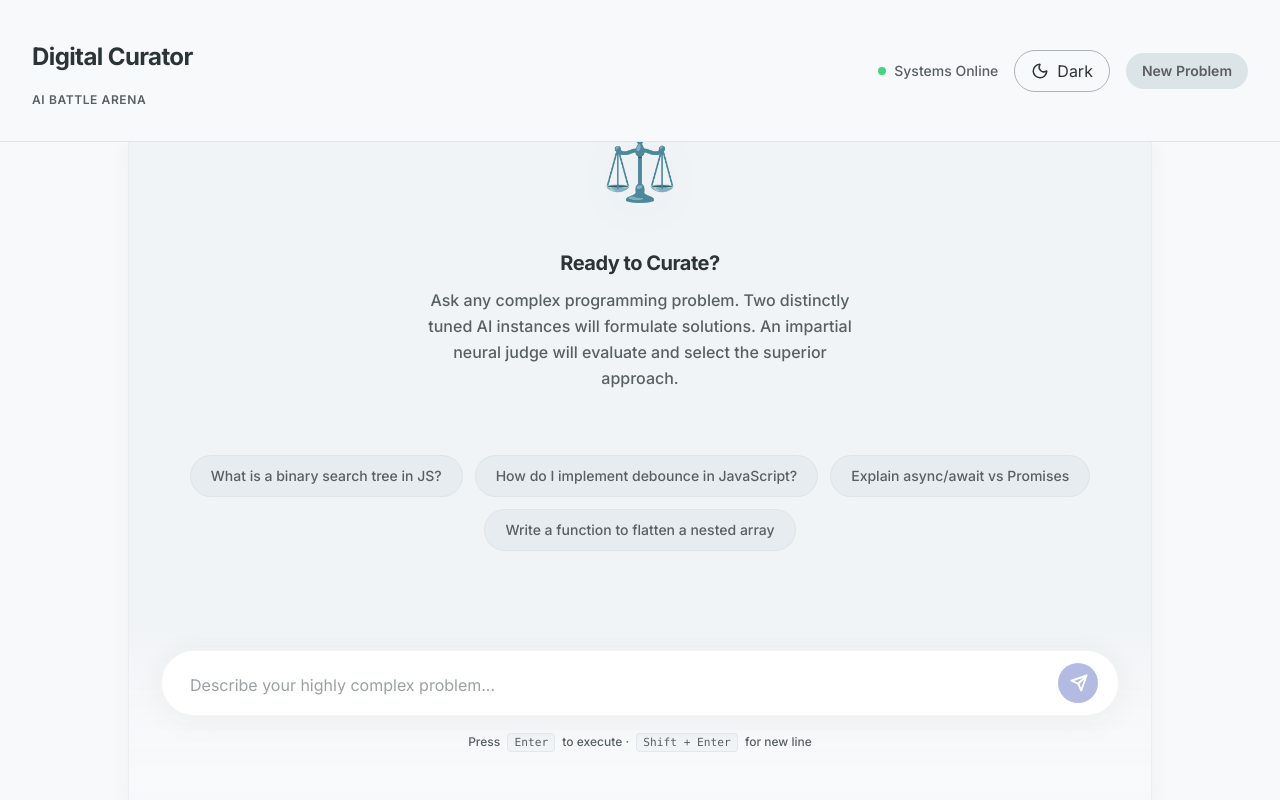
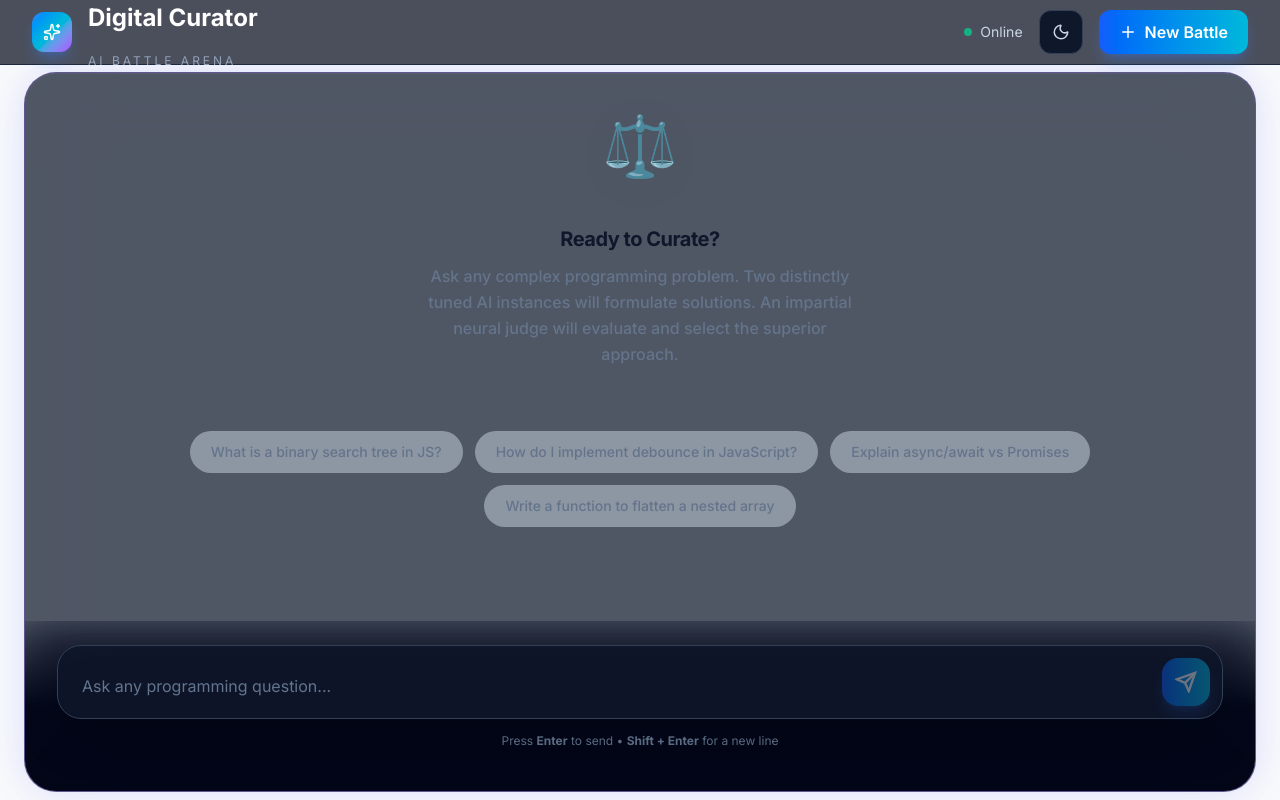
Before and after one commit to AbhishekYadav170/Ai-Arena, a React (Vite) app in the folder Frontend/: page / in a window 1280 px wide. Built offline with nearby package versions, Linux system fonts and the light colour scheme.

Commit message:
feat: implement Aurora background and enhance UI components

```diff
--- a/Frontend/src/app/App.jsx
+++ b/Frontend/src/app/App.jsx
@@ -4,7 +4,7 @@ import InputBar from '../components/InputBar'
 import Header from '../components/Header'
 import { generateBattleResponse } from '../services/battleService'
 import { useState, useEffect } from "react";
-
+import AuroraBackground from "../components/AuroraBackground";
 
 
 function App() {
@@ -28,30 +28,6 @@ function App() {
     setMessages([])
   }
 
-  // const handleSend = async (text) => {
-  //   if (!text.trim() || loading) return
-
-  //   const userMsg = { role: 'user', content: text, id: Date.now() }
-  //   setMessages(prev => [...prev, userMsg])
-  //   setLoading(true)
-
-  //   try {
-  //     const result = await generateBattleResponse(text)
-  //     const arenaMsg = {
-  //       role: 'arena',
-  //       id: Date.now() + 1,
-  //       problem: text,
-  //       solution_1: result.solution_1,
-  //       solution_2: result.solution_2,
-  //       judge: result.judge,
-  //     }
-  //     setMessages(prev => [...prev, arenaMsg])
-  //   } catch (err) {
-  //     console.error(err)
-  //   } finally {
-  //     setLoading(false)
-  //   }
-  // }
 
   const handleSend = async (text) => {
   if (!text.trim() || loading) return;
@@ -94,19 +70,33 @@ function App() {
 };
 
   return (
-    <div className="flex flex-col h-screen min-h-screen bg-surface">
+    <>
+       {darkMode && <AuroraBackground /> }
+    <div className="relative z-10 flex flex-col h-screen min-h-screen bg-transparent">
       <Header
           onNewChat={handleNewChat}
           darkMode={darkMode}
           setDarkMode={setDarkMode}
       />
-      <div className="flex-1 flex flex-col items-center overflow-hidden">
-        <div className="w-full max-w-5xl flex flex-col h-full bg-surface-container-low shadow-[0_4px_21px_0_rgba(43,52,55,0.05)] border-x border-outline-variant/10">
+      <div className="flex-1 flex  items-center justify-center p-6 overflow-hidden">
+       <div
+          className="w-full max-w-7xl h-[90vh] rounded-[32px] flex flex-col overflow-hidden backdrop-blur-2xl"
+          style={{
+                background: "rgba(15,23,42,0.72)",
+                border: "1px solid rgba(139,92,246,0.30)",
+                boxShadow: `
+                   0 0 30px rgba(139,92,246,.12),
+                   0 0 60px rgba(59,130,246,.08),
+                   inset 0 1px 0 rgba(255,255,255,.05)
+                `,
+          }}
+      >
           <ChatArea messages={messages} loading={loading} />
           <InputBar onSend={handleSend} loading={loading} />
         </div>
       </div>
     </div>
+    </>
   )
 }
 
--- /dev/null
+++ b/Frontend/src/components/AuroraBackground.jsx
@@ -0,0 +1,63 @@
+import { motion } from "framer-motion";
+
+export default function AuroraBackground() {
+
+  return (
+    <div className="fixed inset-0 -z-0 overflow-hidden">
+
+      {/* Base Background */}
+      <div className="absolute inset-0 bg-gradient-to-br from-slate-950 via-slate-900 to-black" />
+
+      {/* Blob 1 */}
+      <motion.div
+        animate={{
+          x: [0, 100, -50, 0],
+          y: [0, -80, 60, 0],
+          scale: [1, 1.3, 0.8, 1],
+        }}
+        transition={{
+          duration: 18,
+          repeat: Infinity,
+          ease: "easeInOut",
+        }}
+        className="absolute top-10 left-10 w-64 h-64 rounded-full"
+        // style={{
+        //       background: "#06b6d4",
+        //       opacity: 0.6,
+        //       filter: "blur(100px)",
+        // }}
+      />
+
+      {/* Blob 2 */}
+      <motion.div
+        animate={{
+          x: [0, -120, 80, 0],
+          y: [0, 120, -60, 0],
+          scale: [1, 0.8, 1.2, 1],
+        }}
+        transition={{
+          duration: 22,
+          repeat: Infinity,
+          ease: "easeInOut",
+        }}
+        className="absolute w-[600px] h-[600px] rounded-full bg-indigo-500/20 blur-[120px] bottom-[-180px] right-[-150px]"
+      />
+
+      {/* Blob 3 */}
+      <motion.div
+        animate={{
+          x: [0, 80, -60, 0],
+          y: [0, -60, 90, 0],
+          scale: [1, 1.1, 0.9, 1],
+        }}
+        transition={{
+          duration: 26,
+          repeat: Infinity,
+          ease: "easeInOut",
+        }}
+        className="absolute w-[450px] h-[450px] rounded-full bg-purple-500/20 blur-[120px] left-1/2 top-1/2 -translate-x-1/2 -translate-y-1/2"
+      />
+
+    </div>
+  );
+}
--- a/Frontend/src/components/Header.jsx
+++ b/Frontend/src/components/Header.jsx
@@ -35,8 +35,56 @@
 
 
 
-import React from "react";
-import { Moon, Sun } from "lucide-react";
+// import React from "react";
+// import { Moon, Sun } from "lucide-react";
+
+// export default function Header({
+//   onNewChat,
+//   darkMode,
+//   setDarkMode,
+// }) {
+//   return (
+//     <header className="flex items-center justify-between px-8 py-4 bg-surface/80 backdrop-blur-xl border-b border-surface-container-highest z-10 sticky top-0">
+//       <div className="flex items-center gap-3">
+//         <div>
+//           <h1 className="text-xl font-bold tracking-tight text-on-surface">
+//             Digital Curator
+//           </h1>
+//           <p className="text-xs font-semibold text-on-surface-variant uppercase tracking-wider">
+//             AI Battle Arena
+//           </p>
+//         </div>
+//       </div>
+
+//       <div className="flex items-center gap-4">
+//         <div className="flex items-center gap-2">
+//           <span className="w-2 h-2 rounded-full bg-green-500 animate-pulse"></span>
+//           <span className="text-sm font-medium text-on-surface-variant">
+//             Systems Online
+//           </span>
+//         </div>
+
+//         <button
+//           onClick={() => setDarkMode(!darkMode)}
+//           className="flex items-center gap-2 px-4 py-2 rounded-full border border-outline-variant hover:bg-surface-container-high transition"
+//         >
+//           {darkMode ? <Sun size={18} /> : <Moon size={18} />}
+//           {darkMode ? "Light" : "Dark"}
+//         </button>
+
+//         <button
+//           onClick={onNewChat}
+//           className="flex items-center gap-2 px-4 py-2 rounded-full bg-surface-container-highest text-primary hover:bg-surface-container-lowest transition-all font-semibold text-sm"
+//         >
+//           New Problem
+//         </button>
+//       </div>
+//     </header>
+//   );
+// }
+
+
+import { Moon, Sun, Sparkles, Plus } from "lucide-react";
 
 export default function Header({
   onNewChat,
@@ -44,41 +92,66 @@ export default function Header({
   setDarkMode,
 }) {
   return (
-    <header className="flex items-center justify-between px-8 py-4 bg-surface/80 backdrop-blur-xl border-b border-surface-container-highest z-10 sticky top-0">
-      <div className="flex items-center gap-3">
+    <header className="sticky top-0 z-50 backdrop-blur-xl bg-slate-950/70 border-b border-slate-800">
+
+      <div className="max-w-7xl mx-auto h-16 px-8 flex items-center justify-between">
+
+        {/* Left */}
+        <div className="flex items-center gap-4">
+
+          <div className="w-10 h-10 rounded-xl bg-gradient-to-br from-blue-500 via-cyan-500 to-purple-500 flex items-center justify-center shadow-lg shadow-blue-500/30">
+            <Sparkles size={18} className="text-white" />
+          </div>
+
           <div>
-          <h1 className="text-xl font-bold tracking-tight text-on-surface">
+            <h1 className="text-xl font-bold text-white">
               Digital Curator
             </h1>
-          <p className="text-xs font-semibold text-on-surface-variant uppercase tracking-wider">
+
+            <p className="text-xs tracking-[0.25em] uppercase text-slate-400">
               AI Battle Arena
             </p>
           </div>
+
         </div>
 
+        {/* Right */}
+
         <div className="flex items-center gap-4">
-        <div className="flex items-center gap-2">
-          <span className="w-2 h-2 rounded-full bg-green-500 animate-pulse"></span>
-          <span className="text-sm font-medium text-on-surface-variant">
-            Systems Online
+
+          <div className="flex items-center gap-2 text-slate-300">
+
+            <span className="w-2 h-2 rounded-full bg-emerald-400 animate-pulse"></span>
+
+            <span className="text-sm">
+              Online
             </span>
+
           </div>
 
           <button
             onClick={() => setDarkMode(!darkMode)}
-          className="flex items-center gap-2 px-4 py-2 rounded-full border border-outline-variant hover:bg-surface-container-high transition"
+            className="w-11 h-11 rounded-xl border border-slate-700 bg-slate-900 hover:bg-slate-800 transition flex items-center justify-center"
           >
-          {darkMode ? <Sun size={18} /> : <Moon size={18} />}
-          {darkMode ? "Light" : "Dark"}
+            {darkMode ? (
+              <Sun size={18} className="text-yellow-400" />
+            ) : (
+              <Moon size={18} className="text-slate-300" />
+            )}
           </button>
 
           <button
             onClick={onNewChat}
-          className="flex items-center gap-2 px-4 py-2 rounded-full bg-surface-container-highest text-primary hover:bg-surface-container-lowest transition-all font-semibold text-sm"
+            className="px-5 h-11 rounded-xl bg-gradient-to-r from-blue-600 to-cyan-500 hover:scale-105 transition-all text-white font-semibold flex items-center gap-2 shadow-lg shadow-blue-500/30"
           >
-          New Problem
+            <Plus size={18} />
+            New Battle
           </button>
+
         </div>
+
+      </div>
+
     </header>
   );
 }
--- a/Frontend/src/components/InputBar.jsx
+++ b/Frontend/src/components/InputBar.jsx
@@ -26,43 +26,123 @@ export default function InputBar({ onSend, loading }) {
     }
   }
 
+  // return (
+  //   <div className="relative z-10 px-8 py-6 pb-8 from-surface/0 via-surface/80 to-surface bg-gradient-to-b w-full">
+  //     <div className="relative flex items-end gap-3 bg-surface-container-lowest shadow-[0_4px_31px_rgba(43,52,55,0.06)] border border-outline-variant/15 rounded-full px-5 py-3 transition-colors focus-within:border-secondary/40 focus-within:shadow-[0_8px_30px_rgba(68,86,186,0.1)]">
+  //       <textarea
+  //         id="chat-input"
+  //         ref={textareaRef}
+  //         className="flex-1 bg-transparent border-none outline-none text-on-surface font-inter text-base resize-none py-1.5 px-2 placeholder:text-on-surface-variant/60"
+  //         placeholder="Describe your highly complex problem..."
+  //         value={value}
+  //         onChange={(e) => setValue(e.target.value)}
+  //         onKeyDown={handleKeyDown}
+  //         rows={1}
+  //         disabled={loading}
+  //         aria-label="Chat input"
+  //       />
+  //       <button
+  //         id="send-btn"
+  //         className="flex items-center justify-center w-10 h-10 min-w-10 rounded-full bg-secondary text-white shadow-md disabled:opacity-40 disabled:shadow-none hover:bg-secondary/90 transition-transform active:scale-95"
+  //         onClick={handleSubmit}
+  //         disabled={!value.trim() || loading}
+  //         aria-label="Send message"
+  //       >
+  //         {loading ? (
+  //           <svg width="20" height="20" viewBox="0 0 24 24" fill="none" stroke="currentColor" strokeWidth="2" strokeLinecap="round" strokeLinejoin="round" className="animate-spin">
+  //             <path d="M21 12a9 9 0 1 1-6.219-8.56" />
+  //           </svg>
+  //         ) : (
+  //           <svg width="18" height="18" viewBox="0 0 24 24" fill="none" stroke="currentColor" strokeWidth="2.5" strokeLinecap="round" strokeLinejoin="round" className="relative left-[1px]">
+  //             <line x1="22" y1="2" x2="11" y2="13" />
+  //             <polygon points="22 2 15 22 11 13 2 9 22 2" />
+  //           </svg>
+  //         )}
+  //       </button>
+  //     </div>
+  //     <p className="text-center text-xs font-medium text-on-surface-variant mt-4">
+  //       Press <kbd className="bg-surface-container-low px-1.5 py-0.5 rounded text-[0.7rem] border border-outline-variant/20 mx-1">Enter</kbd> to execute &middot; <kbd className="bg-surface-container-low px-1.5 py-0.5 rounded text-[0.7rem] border border-outline-variant/20 mx-1">Shift + Enter</kbd> for new line
+  //     </p>
+  //   </div>
+  // )
+
+
+
    return (
-    <div className="relative z-10 px-8 py-6 pb-8 from-surface/0 via-surface/80 to-surface bg-gradient-to-b w-full">
-      <div className="relative flex items-end gap-3 bg-surface-container-lowest shadow-[0_4px_31px_rgba(43,52,55,0.06)] border border-outline-variant/15 rounded-full px-5 py-3 transition-colors focus-within:border-secondary/40 focus-within:shadow-[0_8px_30px_rgba(68,86,186,0.1)]">
+  <div className="sticky bottom-0 w-full px-8 py-6 bg-gradient-to-t from-slate-950 via-slate-950/95 to-transparent backdrop-blur-xl">
+
+    <div className="relative flex items-end rounded-3xl border border-slate-700 bg-slate-900/90 backdrop-blur-xl shadow-2xl transition-all duration-300 focus-within:border-blue-500 focus-within:shadow-blue-500/20">
+
       <textarea
         id="chat-input"
         ref={textareaRef}
-          className="flex-1 bg-transparent border-none outline-none text-on-surface font-inter text-base resize-none py-1.5 px-2 placeholder:text-on-surface-variant/60"
-          placeholder="Describe your highly complex problem..."
         value={value}
+        rows={1}
+        disabled={loading}
+        placeholder="Ask any programming question..."
         onChange={(e) => setValue(e.target.value)}
         onKeyDown={handleKeyDown}
-          rows={1}
-          disabled={loading}
-          aria-label="Chat input"
+        className="flex-1 bg-transparent resize-none outline-none border-none text-slate-100 placeholder:text-slate-500 text-base px-6 py-5 max-h-40"
       />
+
       <button
-          id="send-btn"
-          className="flex items-center justify-center w-10 h-10 min-w-10 rounded-full bg-secondary text-white shadow-md disabled:opacity-40 disabled:shadow-none hover:bg-secondary/90 transition-transform active:scale-95"
         onClick={handleSubmit}
         disabled={!value.trim() || loading}
-          aria-label="Send message"
+        className="
+        m-3
+        w-12
+        h-12
+        rounded-2xl
+        bg-gradient-to-r
+        from-blue-600
+        to-cyan-500
+        flex
+        items-center
+        justify-center
+        shadow-lg
+        shadow-blue-500/30
+        hover:scale-105
+        active:scale-95
+        transition-all
+        disabled:opacity-40
+        disabled:hover:scale-100
+        "
       >
         {loading ? (
-            <svg width="20" height="20" viewBox="0 0 24 24" fill="none" stroke="currentColor" strokeWidth="2" strokeLinecap="round" strokeLinejoin="round" className="animate-spin">
-              <path d="M21 12a9 9 0 1 1-6.219-8.56" />
+          <svg
+            className="animate-spin"
+            width="22"
+            height="22"
+            fill="none"
+            stroke="white"
+            strokeWidth="2"
+            viewBox="0 0 24 24"
+          >
+            <path d="M21 12a9 9 0 1 1-6.2-8.5" />
           </svg>
         ) : (
-            <svg width="18" height="18" viewBox="0 0 24 24" fill="none" stroke="currentColor" strokeWidth="2.5" strokeLinecap="round" strokeLinejoin="round" className="relative left-[1px]">
+          <svg
+            width="22"
+            height="22"
+            fill="none"
+            stroke="white"
+            strokeWidth="2.5"
+            viewBox="0 0 24 24"
+          >
             <line x1="22" y1="2" x2="11" y2="13" />
             <polygon points="22 2 15 22 11 13 2 9 22 2" />
           </svg>
         )}
       </button>
+
     </div>
-      <p className="text-center text-xs font-medium text-on-surface-variant mt-4">
-        Press <kbd className="bg-surface-container-low px-1.5 py-0.5 rounded text-[0.7rem] border border-outline-variant/20 mx-1">Enter</kbd> to execute &middot; <kbd className="bg-surface-container-low px-1.5 py-0.5 rounded text-[0.7rem] border border-outline-variant/20 mx-1">Shift + Enter</kbd> for new line
+
+    <p className="text-center text-slate-500 text-xs mt-3">
+      Press <b>Enter</b> to send • <b>Shift + Enter</b> for a new line
     </p>
+
   </div>
-  )
+);
+
+
 }
--- a/Frontend/src/index.css
+++ b/Frontend/src/index.css
@@ -2,39 +2,52 @@
 @import "tailwindcss";
 
 @theme {
-  --color-surface: #f8f9fa;
-  --color-surface-container-low: #f1f4f6;
+  /* Light Theme */
+
+  --color-surface: #f8fafc;
   --color-surface-container-lowest: #ffffff;
-  --color-surface-container-highest: #dbe4e7;
+  --color-surface-container-low: #f1f5f9;
+  --color-surface-container-high: #e2e8f0;
+  --color-surface-container-highest: #cbd5e1;
 
-  --color-on-surface: #2b3437;
-  --color-on-surface-variant: #586064;
+  --color-on-surface: #0f172a;
+  --color-on-surface-variant: #64748b;
 
-  --color-primary: #5d5e62;
-  --color-secondary: #4456ba;
-  --color-secondary-container: #dee0ff;
+  --color-primary: #2563eb;
+  --color-secondary: #7c3aed;
 
-  --color-ai1: #6366f1;
-  --color-ai2: #22d3ee;
+  --color-ai1: #2563eb;
+  --color-ai2: #06b6d4;
   --color-judge: #f59e0b;
 
-  --color-outline: #737c7f;
-  --color-outline-variant: #abb3b7;
-  --color-surface-container-high: #e3e9ec;
+  --color-outline: #cbd5e1;
+  --color-outline-variant: #94a3b8;
 
-  --font-inter: 'Inter', sans-serif;
+  --font-inter: "Inter", sans-serif;
 }
 
-/*
-  Removed @apply and @tailwind directives to resolve IDE styling warnings.
-  Using standard CSS variables to implement the layout while keeping the Stitch Theme intact.
-*/
-body {
-  background-color: var(--color-surface);
-  color: var(--color-on-surface);
-  font-family: var(--font-inter);
-  -webkit-font-smoothing: antialiased;
-  -moz-osx-font-smoothing: grayscale;
+.dark {
+
+  --color-surface: #020617;
+  --color-surface-container-lowest: #111827;
+  --color-surface-container-low: #172033;
+  --color-surface-container-high: #1f2937;
+  --color-surface-container-highest: #334155;
+
+  --color-on-surface: #f8fafc;
+  --color-on-surface-variant: #94a3b8;
+
+  --color-primary: #3b82f6;
+  --color-secondary: #8b5cf6;
+
+  --color-outline: #334155;
+  --color-outline-variant: #475569;
+}
+
+body{
+  background:var(--color-surface);
+  color:var(--color-on-surface);
+  font-family:"Inter",sans-serif;
 }
 
 /* Markdown Typography Basics */
```
Also changed, not shown: Frontend/src/components/ParticleScene.jsx (added). Lines whose indentation alone changed are shown as unchanged.
